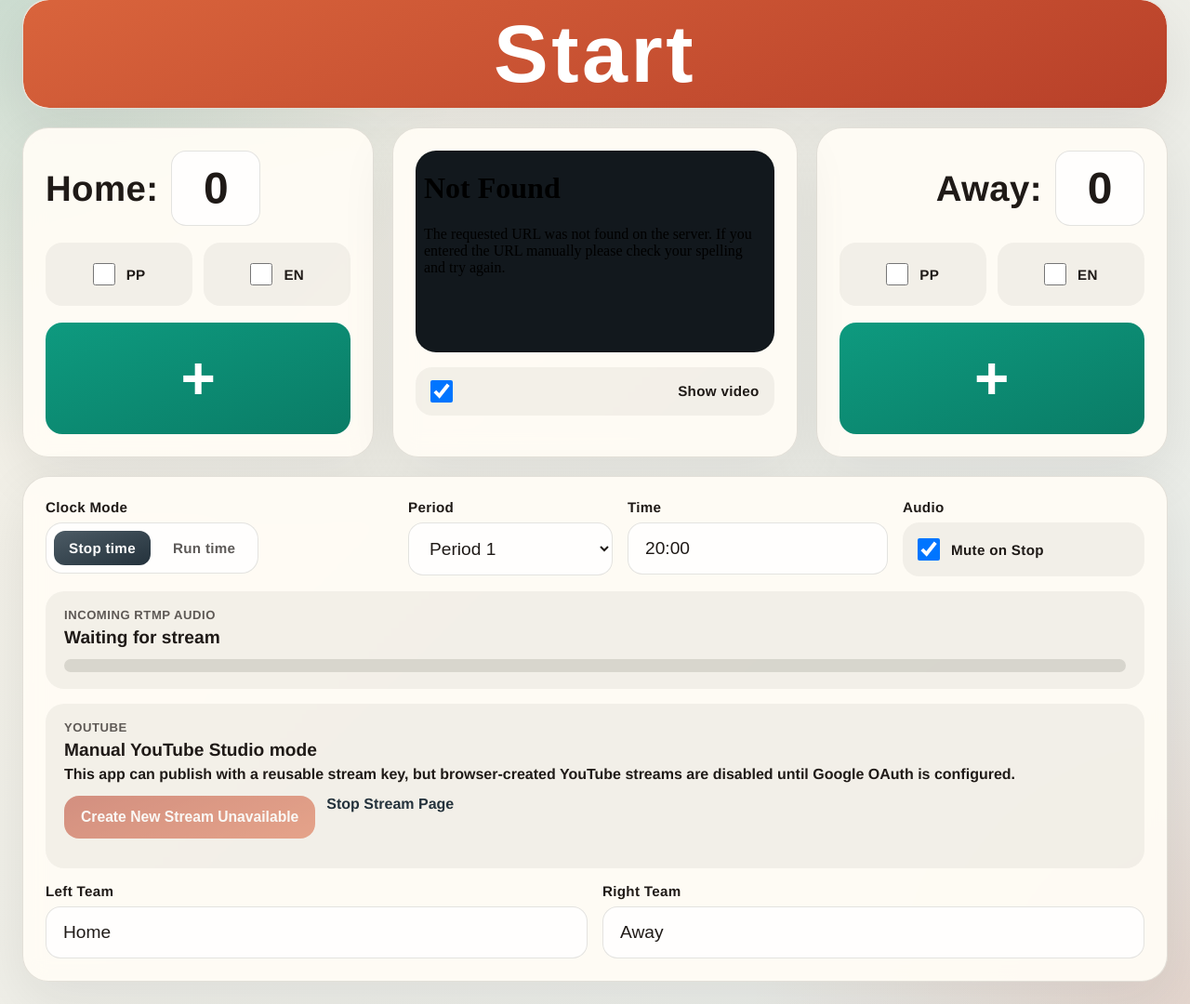
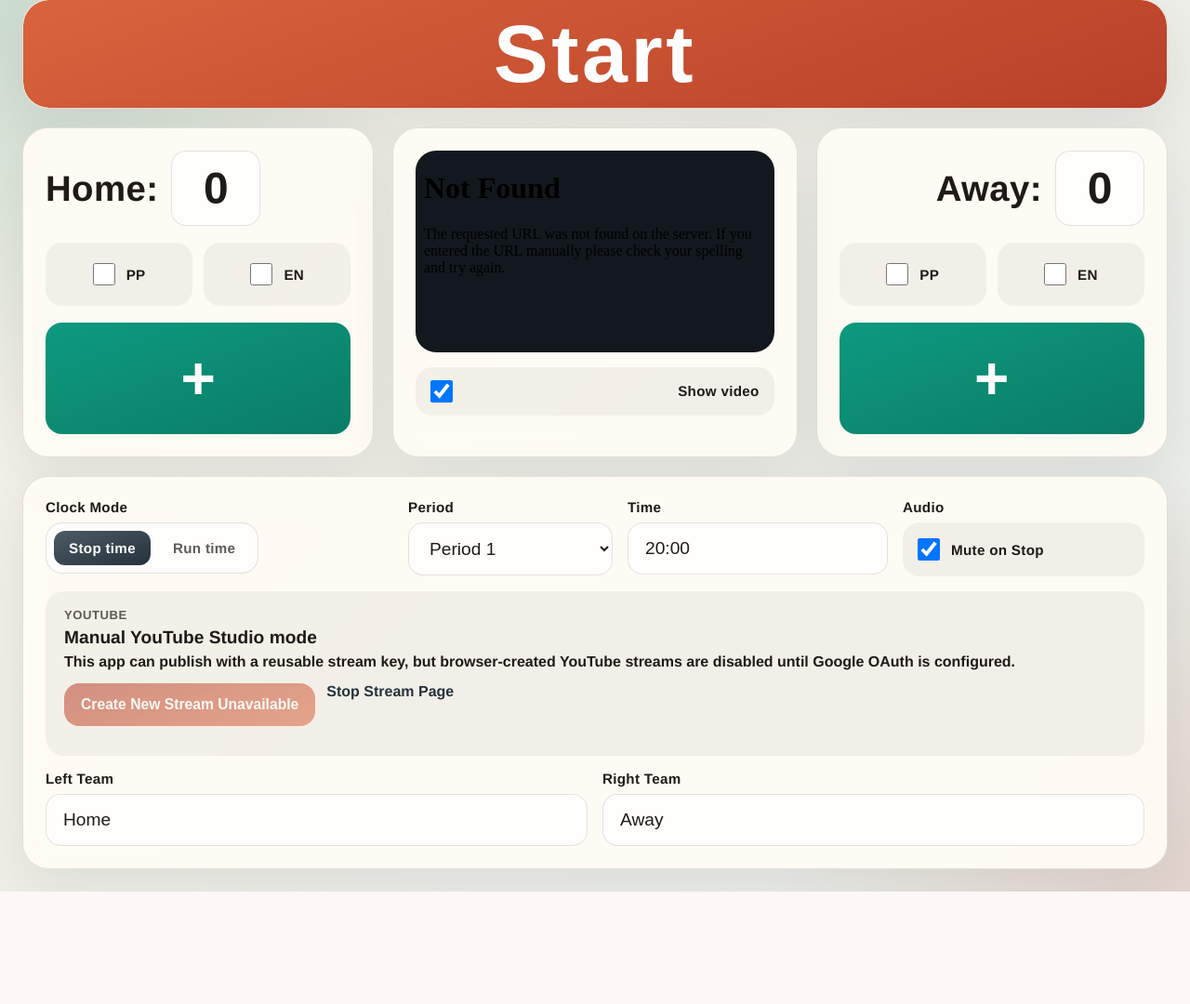
Before and after one commit to paulmossman/easy-game-livestream, a Flask app: page / in a window 1280 px wide. Shown: the part 25-1105 px from the top of the page at 93% size. After the commit the page ends 984 px from the top, so only its background shows below. Run offline with Flask 3, Linux system fonts and the light colour scheme; data that the repository does not hold is empty; parts of the project's set-up code (start-up, migrations or seed data) failed here and were passed over; some libraries are stand-ins or nearby versions.

Commit message:
feat: web UI: remove the "Incoming RTMP Audio", it isn't useful

```diff
--- a/src/static/js/app.js
+++ b/src/static/js/app.js
@@ -327,8 +327,6 @@ function renderState(state) {
     renderOverlayMock(state);
 
     const toggleButton = document.getElementById('start-stop-button');
-    const incomingAudioLabel = document.getElementById('incoming-audio-label');
-    const incomingAudioMeter = document.getElementById('incoming-audio-meter');
     const muteOnStop = document.getElementById('mute-on-stop');
     const muteToggleButton = document.getElementById('mute-toggle-button');
     const clockToggleButton = document.getElementById('clock-toggle-button');
@@ -337,9 +335,6 @@ function renderState(state) {
     const isMuted = Boolean(state.mute);
 
     muteOnStop.checked = Boolean(state.mute_on_stop);
-    incomingAudioLabel.textContent = state.incoming_audio_label || 'Waiting for stream';
-    incomingAudioMeter.style.width = `${meterWidthFromDb(state.incoming_audio_db)}%`;
-    incomingAudioMeter.classList.toggle('is-silent', !state.incoming_audio_active);
     clockToggleButton.textContent = clockRunning ? 'Stop' : 'Start';
     clockToggleButton.classList.toggle('stopped', !clockRunning);
     clockToggleButton.classList.toggle('is-hidden', clockMode !== 'run_time');
--- a/src/templates/index.html
+++ b/src/templates/index.html
@@ -719,15 +719,6 @@
                         </div>
                     </div>
                 </div>
-                <div class="input-audio-panel">
-                    <div class="audio-copy">
-                        <div class="audio-label">Incoming RTMP Audio</div>
-                        <div id="incoming-audio-label" class="audio-value">Waiting for stream</div>
-                    </div>
-                    <div class="meter-track" aria-hidden="true">
-                        <div id="incoming-audio-meter" class="meter-fill is-silent"></div>
-                    </div>
-                </div>
                 <div class="youtube-panel">
                     <div class="audio-copy">
                         <div class="audio-label">YouTube</div>
```
